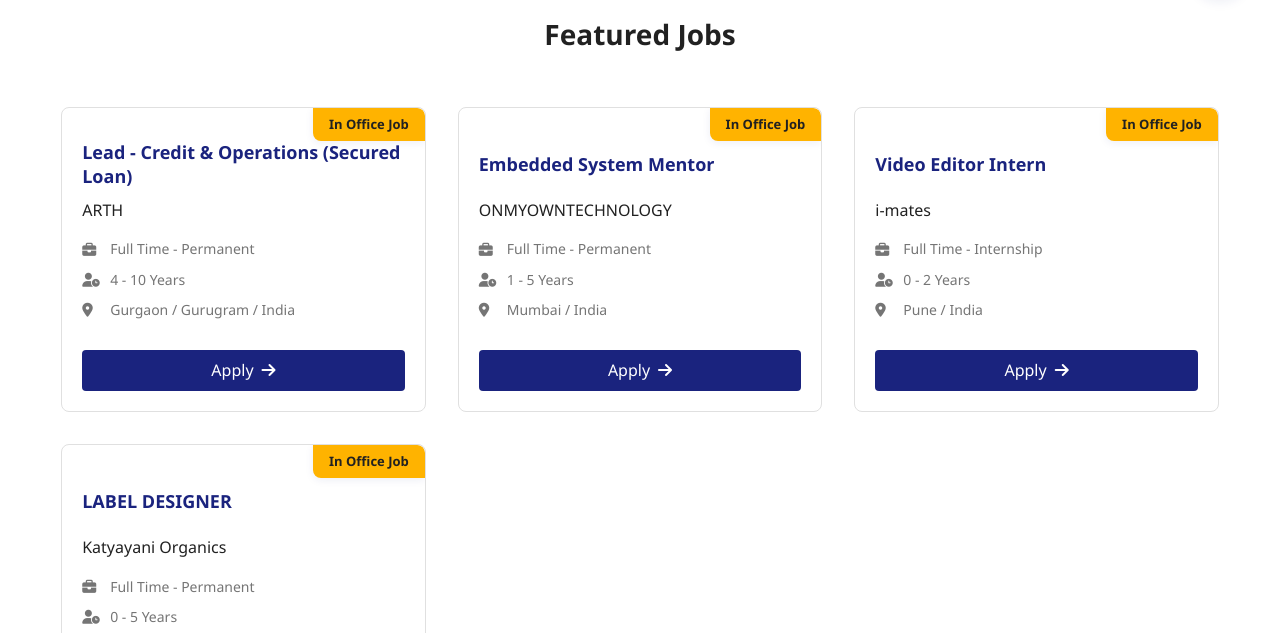
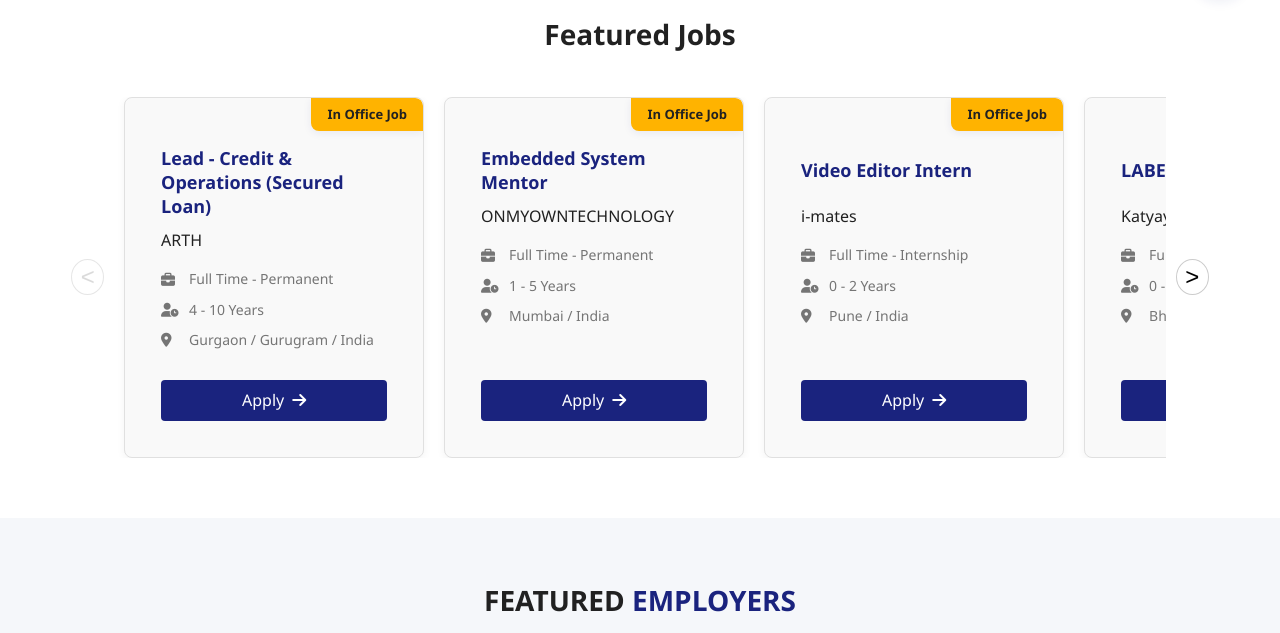
Before and after one commit to Meghana3015/JobRinger-Task, a plain HTML site: page index.html in a window 1280 px wide. Shown: the part 772-1405 px from the top of the page. Drawn offline with Linux system fonts and the light colour scheme.

Commit message:
Featured Jobs Carousel

```diff
--- a/css/jobs.css
+++ b/css/jobs.css
@@ -27,6 +27,14 @@
     display: flex;
     flex-direction: column;
     min-height: 280px; /* Ensures enough space for content */
+    width: 300px;           /* Fixed width for all cards */
+    min-width: 300px;
+    max-width: 300px;
+    margin: 0 10px;
+    background: #f9f9f9;
+    padding: 16px;
+    box-shadow: 0 2px 8px rgba(0,0,0,0.05);
+    flex-shrink: 0;
 }
 
 .job-card:hover {
@@ -523,3 +531,34 @@
         flex-wrap: wrap;
     }
 }
+
+/* Carousel Styles */
+.carousel-wrapper {
+    display: flex;
+    align-items: center;
+    position: relative;
+}
+.carousel-btn {
+    display: inline-flex;
+    align-items: center;
+    justify-content: center;
+    background: #fff;
+    border: 1px solid #ccc;
+    border-radius: 50%;
+    width: 36px;
+    height: 36px;
+    font-size: 1.5rem;
+    cursor: pointer;
+    margin: 0 10px;
+    transition: background 0.2s, border 0.2s;
+}
+.carousel-btn:disabled {
+    opacity: 0.5;
+    cursor: not-allowed;
+}
+.jobs-carousel-track {
+    display: flex;
+    overflow: hidden;
+    width: 100%;
+    scroll-behavior: smooth;
+}
--- a/index.html
+++ b/index.html
@@ -103,7 +103,13 @@
     <section id="featured-jobs">
         <div class="container">
             <h2>Featured Jobs</h2>
-            <div class="jobs-container" id="jobs-list"></div>
+            <div class="carousel-wrapper">
+                <button class="carousel-btn prev" aria-label="Previous">&lt;</button>
+                <div class="jobs-carousel-track" id="jobs-list">
+                    <!-- Jobs will be injected here -->
+                </div>
+                <button class="carousel-btn next" aria-label="Next">&gt;</button>
+            </div>
         </div>
     </section>
 
--- a/js/jobs.js
+++ b/js/jobs.js
@@ -31,6 +31,86 @@ const jobs = [
         experience: "0 - 5 Years",
         location: "Bhopal / India",
         label: "In Office Job"
+    },
+    {
+        title: "Cloud Architect",
+        company: "Cloudify",
+        type: "Full Time - Permanent",
+        experience: "5 - 12 Years",
+        location: "Pune / India",
+        label: "Remote Option"
+    },
+    {
+        title: "Business Analyst",
+        company: "BizAnalytics",
+        type: "Full Time - Permanent",
+        experience: "2 - 6 Years",
+        location: "Noida / India",
+        label: "Hybrid"
+    },
+    {
+        title: "Content Writer",
+        company: "WriteRight",
+        type: "Full Time - Permanent",
+        experience: "1 - 4 Years",
+        location: "Remote / India",
+        label: "WFH"
+    },
+    {
+        title: "Support Engineer",
+        company: "HelpDesk",
+        type: "Full Time - Permanent",
+        experience: "0 - 3 Years",
+        location: "Chandigarh / India",
+        label: "In Office Job"
+    },
+    {
+        title: "Network Admin",
+        company: "NetSecure",
+        type: "Full Time - Permanent",
+        experience: "3 - 8 Years",
+        location: "Bhopal / India",
+        label: "In Office Job"
+    },
+    {
+        title: "Product Manager",
+        company: "Prodify",
+        type: "Full Time - Permanent",
+        experience: "6 - 12 Years",
+        location: "Jaipur / India",
+        label: "Hybrid"
+    },
+    {
+        title: "Digital Marketer",
+        company: "AdGuru",
+        type: "Full Time - Permanent",
+        experience: "2 - 5 Years",
+        location: "Lucknow / India",
+        label: "Remote Option"
+    },
+    {
+        title: "Operations Lead",
+        company: "OpsPro",
+        type: "Full Time - Permanent",
+        experience: "5 - 10 Years",
+        location: "Indore / India",
+        label: "In Office Job"
+    },
+    {
+        title: "Recruiter",
+        company: "HireFast",
+        type: "Full Time - Permanent",
+        experience: "1 - 4 Years",
+        location: "Patna / India",
+        label: "WFH"
+    },
+    {
+        title: "Graphic Designer",
+        company: "PixelArt",
+        type: "Full Time - Permanent",
+        experience: "0 - 3 Years",
+        location: "Surat / India",
+        label: "Remote Option"
     }
 ];
 
--- a/js/main.js
+++ b/js/main.js
@@ -92,3 +92,59 @@ window.addEventListener('scroll', () => {
 
     lastScroll = currentScroll;
 });
+
+// Jobs Carousel
+document.addEventListener('DOMContentLoaded', function () {
+    const jobs = [
+        { title: "Software Engineer", company: "ABC Tech", location: "Mumbai", type: "Full Time" },
+        { title: "HR Manager", company: "XYZ Corp", location: "Delhi", type: "Full Time" },
+        { title: "Backend Developer", company: "Dev Solutions", location: "Remote", type: "WFH" },
+        { title: "Marketing Lead", company: "Marketify", location: "Pune", type: "Full Time" },
+        { title: "Finance Analyst", company: "FinServe", location: "Bangalore", type: "Full Time" },
+        { title: "Medical Rep", company: "HealthPlus", location: "Chennai", type: "Full Time" },
+        { title: "Frontend Developer", company: "WebWorks", location: "Hyderabad", type: "Full Time" },
+        { title: "QA Tester", company: "Testify", location: "Kolkata", type: "WFH" },
+        { title: "UI/UX Designer", company: "DesignPro", location: "Gurugram", type: "Full Time" },
+        { title: "Sales Executive", company: "SalesForce", location: "Ahmedabad", type: "Full Time" }
+    ];
+
+    const track = document.querySelector('.jobs-carousel-track');
+    const prevBtn = document.querySelector('.carousel-btn.prev');
+    const nextBtn = document.querySelector('.carousel-btn.next');
+    const cardWidth = 320; // 300px card + 20px margin
+
+    // Inject job cards if not already present
+    if (track && track.children.length === 0) {
+        jobs.forEach(job => {
+            const card = document.createElement('div');
+            card.className = 'job-card';
+            card.innerHTML = `
+                <h4>${job.title}</h4>
+                <p><strong>${job.company}</strong></p>
+                <p>${job.location} | ${job.type}</p>
+                <a href="#" class="btn btn-yellow">Apply Now</a>
+            `;
+            track.appendChild(card);
+        });
+    }
+
+    function updateButtons() {
+        prevBtn.disabled = track.scrollLeft <= 0;
+        nextBtn.disabled = track.scrollLeft + track.offsetWidth >= track.scrollWidth - 1;
+    }
+
+    prevBtn.addEventListener('click', function () {
+        track.scrollBy({ left: -cardWidth, behavior: 'smooth' });
+        setTimeout(updateButtons, 400);
+    });
+
+    nextBtn.addEventListener('click', function () {
+        track.scrollBy({ left: cardWidth, behavior: 'smooth' });
+        setTimeout(updateButtons, 400);
+    });
+
+    track.addEventListener('scroll', updateButtons);
+
+    // Initial state
+    updateButtons();
+});
```
